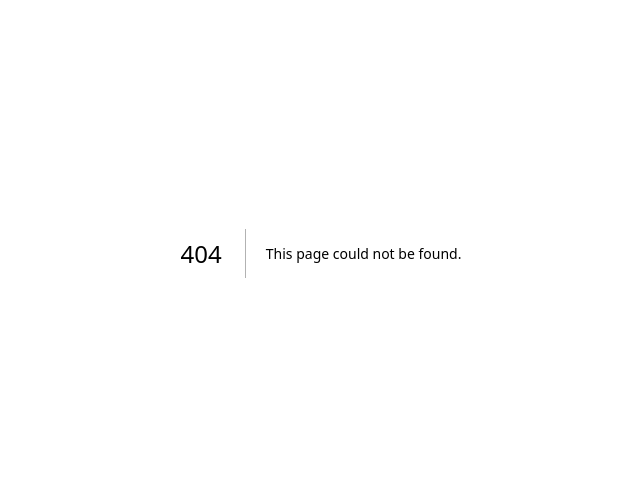
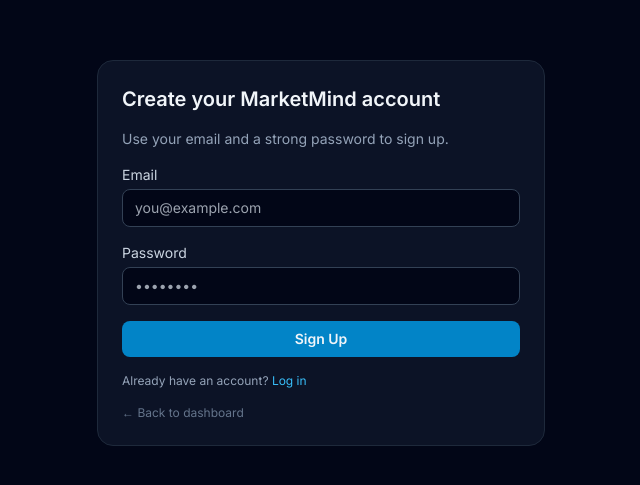
Before and after one commit to marketmind-service/frontend, a Next.js app: page /signup in a window 1280 px wide. Before the commit this address had no page. Shown: the part 147-632 px from the top of the page, without its empty margins (319-959 px from the left). Built offline with nearby package versions, Linux system fonts and the light colour scheme; no server answers.

Commit message:
Implement authentication pages with Supabase integration for login and signup

```diff
--- /dev/null
+++ b/app/auth/supabaseClient.ts
@@ -0,0 +1,6 @@
+import { createClient } from "@supabase/supabase-js";
+
+const supabaseUrl = process.env.NEXT_PUBLIC_SUPABASE_URL!;
+const supabaseAnonKey = process.env.NEXT_PUBLIC_SUPABASE_ANON_KEY!;
+
+export const supabase = createClient(supabaseUrl, supabaseAnonKey);
--- /dev/null
+++ b/app/login/page.tsx
@@ -0,0 +1,95 @@
+"use client";
+
+import { useState } from "react";
+import Link from "next/link";
+import { useRouter } from "next/navigation";
+import { supabase } from "@/app/auth/supabaseClient";
+
+export default function LoginPage() {
+  const router = useRouter();
+  const [email, setEmail] = useState("");
+  const [password, setPassword] = useState("");
+  const [loading, setLoading] = useState(false);
+  const [error, setError] = useState<string | null>(null);
+
+  async function handleLogin(e: React.FormEvent) {
+    e.preventDefault();
+    setLoading(true);
+    setError(null);
+
+    const { data, error } = await supabase.auth.signInWithPassword({
+      email,
+      password,
+    });
+
+    if (error) {
+      setError(error.message);
+      setLoading(false);
+      return;
+    }
+
+    // Logged in successfully, send them back to the main dashboard
+    router.push("/");
+  }
+
+  return (
+    <main className="min-h-screen bg-slate-950 text-slate-100 flex items-center justify-center">
+      <div className="w-full max-w-md bg-slate-900/80 border border-slate-800 rounded-2xl p-6 space-y-4">
+        <h1 className="text-xl font-semibold">Log in to MarketMind</h1>
+
+        <form onSubmit={handleLogin} className="space-y-4">
+          <div className="space-y-1 text-sm">
+            <label className="block text-slate-300">Email</label>
+            <input
+              type="email"
+              required
+              className="w-full rounded-lg bg-slate-950 border border-slate-700 px-3 py-2 text-sm outline-none focus:border-sky-400"
+              value={email}
+              onChange={(e) => setEmail(e.target.value)}
+              placeholder="you@example.com"
+            />
+          </div>
+
+          <div className="space-y-1 text-sm">
+            <label className="block text-slate-300">Password</label>
+            <input
+              type="password"
+              required
+              className="w-full rounded-lg bg-slate-950 border border-slate-700 px-3 py-2 text-sm outline-none focus:border-sky-400"
+              value={password}
+              onChange={(e) => setPassword(e.target.value)}
+              placeholder="••••••••"
+            />
+          </div>
+
+          {error && (
+            <div className="rounded-md border border-rose-500 bg-rose-950/40 px-3 py-2 text-xs text-rose-100">
+              {error}
+            </div>
+          )}
+
+          <button
+            type="submit"
+            disabled={loading}
+            className="w-full rounded-lg bg-sky-600 hover:bg-sky-500 text-sm font-semibold py-2 disabled:opacity-50"
+          >
+            {loading ? "Logging you in…" : "Log In"}
+          </button>
+        </form>
+
+        <p className="text-xs text-slate-400">
+          Don&apos;t have an account?{" "}
+          <Link href="/signup" className="text-sky-400 hover:text-sky-300">
+            Sign up
+          </Link>
+        </p>
+
+        <p className="text-xs text-slate-500">
+          <Link href="/" className="hover:text-sky-300">
+            ← Back to dashboard
+          </Link>
+        </p>
+      </div>
+    </main>
+  );
+}
--- a/app/page.tsx
+++ b/app/page.tsx
@@ -159,12 +159,20 @@ export default function HomePage() {
 
             {/* Bottom: sign up / log in */}
             <div className="px-4 py-4 border-t border-slate-800 space-y-3">
-              <button className="w-full rounded-lg bg-sky-600 hover:bg-sky-500 text-sm font-semibold py-2">
+              <Link
+                href="/signup"
+                className="block w-full text-center rounded-lg bg-sky-600 hover:bg-sky-500 text-sm font-semibold py-2"
+                onClick={closeMenu}
+              >
                 Sign Up
-              </button>
-              <button className="w-full rounded-lg border border-slate-600 hover:border-sky-400 text-sm font-semibold py-2">
+              </Link>
+              <Link
+                href="/login"
+                className="block w-full text-center rounded-lg border border-slate-600 hover:border-sky-400 text-sm font-semibold py-2"
+                onClick={closeMenu}
+              >
                 Log In
-              </button>
+              </Link>
             </div>
           </aside>
         </>
--- /dev/null
+++ b/app/signup/page.tsx
@@ -0,0 +1,103 @@
+"use client";
+
+import { useState } from "react";
+import Link from "next/link";
+import { supabase } from "@/app/auth/supabaseClient";
+
+export default function SignupPage() {
+  const [email, setEmail] = useState("");
+  const [password, setPassword] = useState("");
+  const [loading, setLoading] = useState(false);
+  const [message, setMessage] = useState<string | null>(null);
+  const [error, setError] = useState<string | null>(null);
+
+  async function handleSignup(e: React.FormEvent) {
+    e.preventDefault();
+    setLoading(true);
+    setError(null);
+    setMessage(null);
+
+    const { data, error } = await supabase.auth.signUp({
+      email,
+      password,
+    });
+
+    if (error) {
+      setError(error.message);
+    } else {
+      // Depending on settings, Supabase may send a confirmation email.
+      setMessage("Check your email to confirm your account (if required), then log in.");
+    }
+    setLoading(false);
+  }
+
+  return (
+    <main className="min-h-screen bg-slate-950 text-slate-100 flex items-center justify-center">
+      <div className="w-full max-w-md bg-slate-900/80 border border-slate-800 rounded-2xl p-6 space-y-4">
+        <h1 className="text-xl font-semibold">Create your MarketMind account</h1>
+        <p className="text-sm text-slate-400">
+          Use your email and a strong password to sign up.
+        </p>
+
+        <form onSubmit={handleSignup} className="space-y-4">
+          <div className="space-y-1 text-sm">
+            <label className="block text-slate-300">Email</label>
+            <input
+              type="email"
+              required
+              className="w-full rounded-lg bg-slate-950 border border-slate-700 px-3 py-2 text-sm outline-none focus:border-sky-400"
+              value={email}
+              onChange={(e) => setEmail(e.target.value)}
+              placeholder="you@example.com"
+            />
+          </div>
+
+          <div className="space-y-1 text-sm">
+            <label className="block text-slate-300">Password</label>
+            <input
+              type="password"
+              required
+              minLength={6}
+              className="w-full rounded-lg bg-slate-950 border border-slate-700 px-3 py-2 text-sm outline-none focus:border-sky-400"
+              value={password}
+              onChange={(e) => setPassword(e.target.value)}
+              placeholder="••••••••"
+            />
+          </div>
+
+          {error && (
+            <div className="rounded-md border border-rose-500 bg-rose-950/40 px-3 py-2 text-xs text-rose-100">
+              {error}
+            </div>
+          )}
+          {message && (
+            <div className="rounded-md border border-emerald-500 bg-emerald-950/40 px-3 py-2 text-xs text-emerald-100">
+              {message}
+            </div>
+          )}
+
+          <button
+            type="submit"
+            disabled={loading}
+            className="w-full rounded-lg bg-sky-600 hover:bg-sky-500 text-sm font-semibold py-2 disabled:opacity-50"
+          >
+            {loading ? "Signing you up…" : "Sign Up"}
+          </button>
+        </form>
+
+        <p className="text-xs text-slate-400">
+          Already have an account?{" "}
+          <Link href="/login" className="text-sky-400 hover:text-sky-300">
+            Log in
+          </Link>
+        </p>
+
+        <p className="text-xs text-slate-500">
+          <Link href="/" className="hover:text-sky-300">
+            ← Back to dashboard
+          </Link>
+        </p>
+      </div>
+    </main>
+  );
+}
--- a/package.json
+++ b/package.json
@@ -9,6 +9,7 @@
     "lint": "next lint"
   },
   "dependencies": {
+    "@supabase/supabase-js": "^2.86.0",
     "next": "14.1.0",
     "react": "^18",
     "react-dom": "^18",
```
Also changed, not shown: 1 other file (tests, documents, lock files or other folders).
